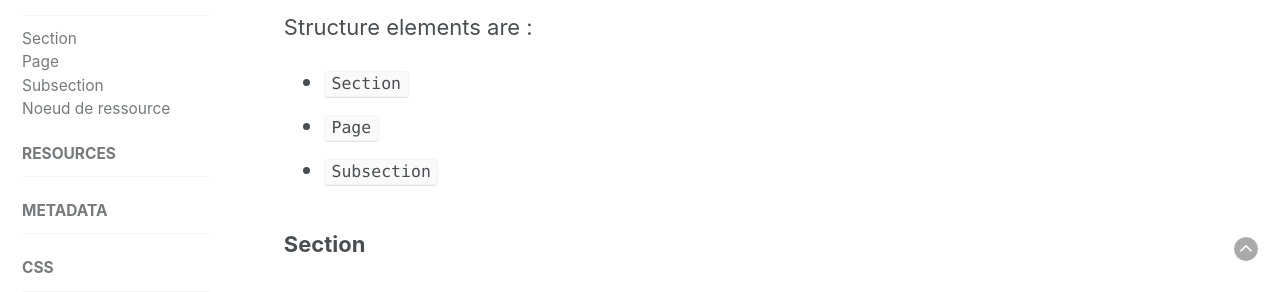
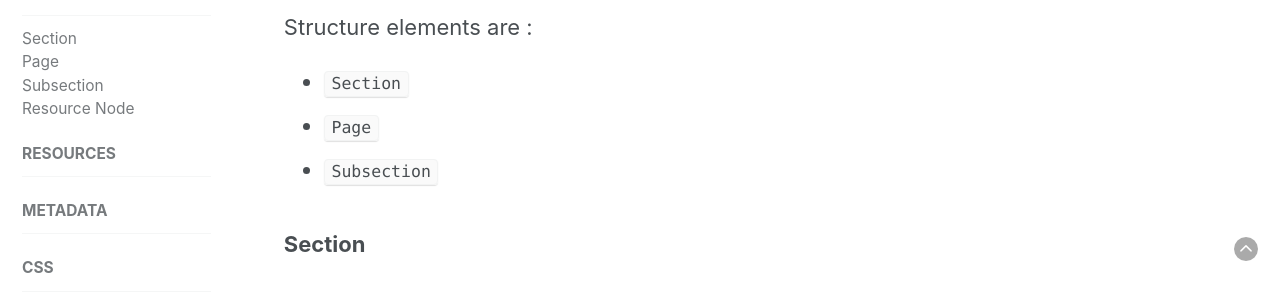
Before and after one commit to karutaproject/karuta-frontend-documentation, a Jekyll site: the page built from _pages/structures_en.html, in a window 1280 px wide. Shown: the part 185-477 px from the top of the page. Built offline with Jekyll 4.4.1, drawn with Linux system fonts in a browser that asks for light colours.

Commit message:
navigation

```diff
--- a/_data/navigation.yml
+++ b/_data/navigation.yml
@@ -169,6 +169,8 @@
         url: /structures_fr/#asmunit
       - title: "Sous-section"
         url: /structures_fr/#asmunitstructure
+      - title: "Noeud de ressource"
+        url: /structures_fr/#asmcontext
   - title: Ressources
     url: /resources_fr/
   - title: Métadonnées
@@ -191,7 +193,7 @@
         url: /structures_fr/#asmunit
       - title: "Subsection"
         url: /structures_fr/#asmunitstructure
-      - title: "Noeud de ressource"
+      - title: "Resource Node"
         url: /structures_fr/#asmcontext
   - title: Resources
     url: /resources_en/
```
